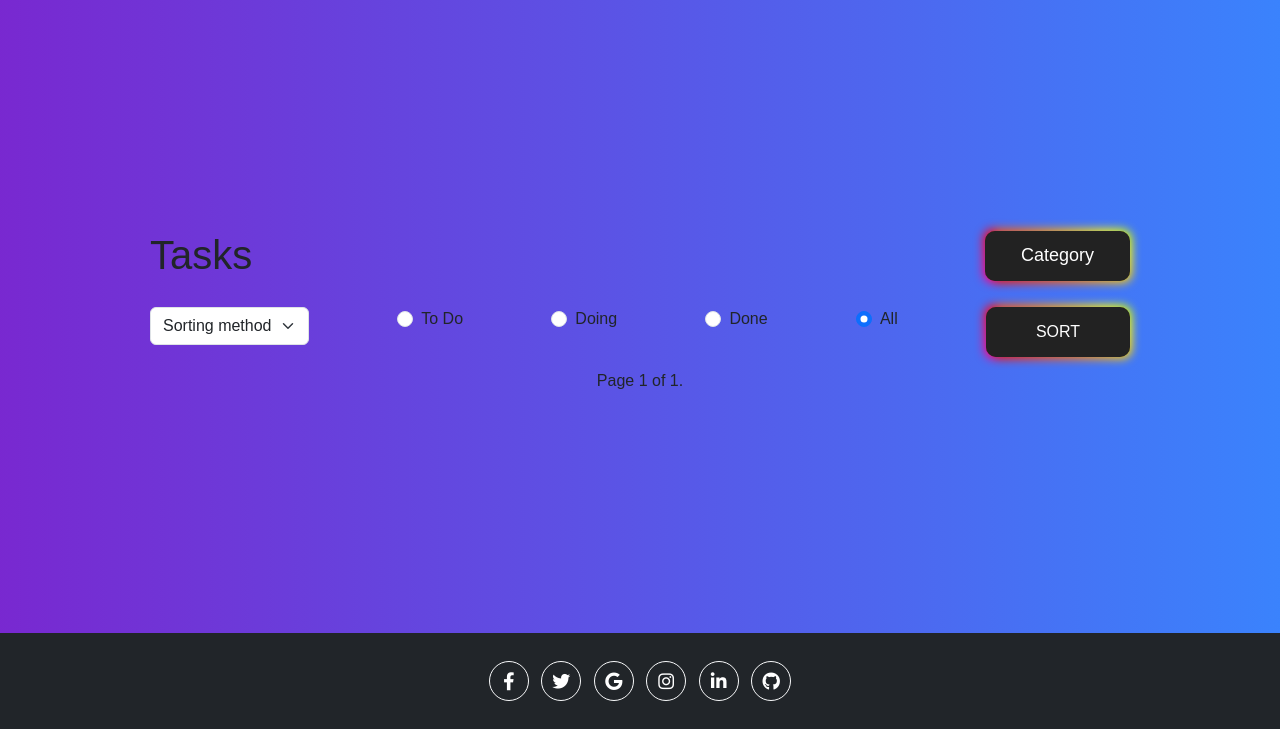
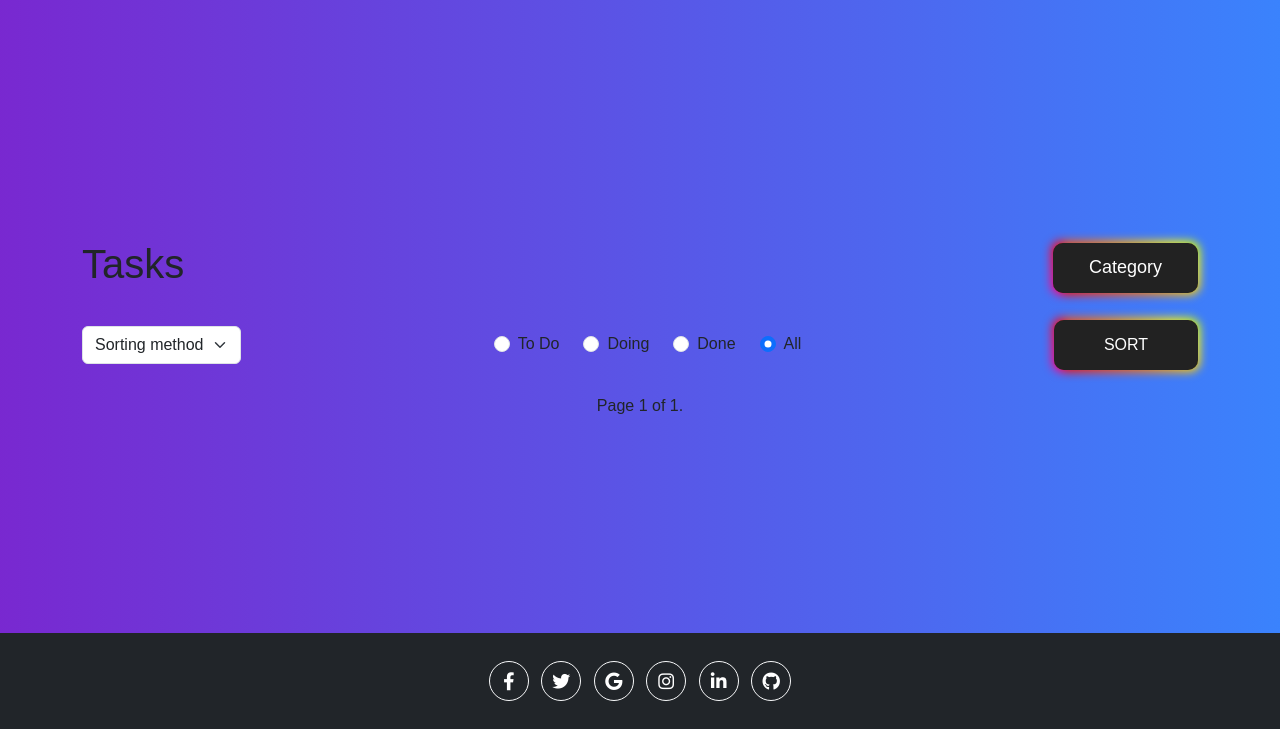
Before and after one commit to ffarzam/HW-98, a Django app: page /tasks/ in a window 1280 px wide. Shown: the part 71-800 px from the top of the page. Run offline with Django 4.2, Linux system fonts and the light colour scheme; data that the repository does not hold is empty; some libraries are stand-ins or nearby versions.

Commit message:
Updating tasks.html

```diff
--- a/HW15/TaskManagement/templates/tasks.html
+++ b/HW15/TaskManagement/templates/tasks.html
@@ -3,19 +3,19 @@
 {% block title %} Tasky {%endblock%}
 
 {% block content %}
-<div class="d-flex justify-content-between"
-     style="margin-top: 10px;padding-left:150px;padding-right:150px;margin-bottom: 10px;">
+<div class="container" >
+<div class="d-flex  align-items-center justify-content-between my-4">
     <h1>Tasks</h1>
 
     <a href="{% url 'category'%}">
         <button class="button-85" role="button">Category</button>
     </a>
 </div>
-<form action="." class="d-flex justify-content-between " method="GET"
-      style="margin-top: 10px;padding-left:150px;padding-right:150px;margin-bottom: 10px;">
 
-    <div>
-        <select class="form-select" name="select">
+<form action="." class="d-flex flex-wrap row-gap-3 column-gap-2 align-items-center justify-content-center justify-content-sm-between mb-4" method="GET">
+
+
+        <select class="form-select w-auto" name="select">
             <option selected> {% if request.GET.select %}{{ request.GET.select }}{% else %}Sorting method{% endif %}</option>
             {% if request.GET.select != "No Order" %}<option value="No Order">No Order</option>{% endif %}
             {% if request.GET.select != "Title_ASC" %}<option value="Title_ASC">Title_ASC</option>{% endif %}
@@ -23,7 +23,7 @@
             {% if request.GET.select != "Date_ASC" %}<option value="Date_ASC">Date_ASC</option>{% endif %}
             {% if request.GET.select != "Date_DESC" %}<option  value="Date_DESC">Date_DESC</option>{% endif %}
         </select>
-    </div>
+    <div class="d-flex column-gap-4  flex-row">
     <div class="form-check">
         <input class="form-check-input" type="radio" name="gridRadios" id="gridRadios1" value="todo"
                {% if request.GET.gridRadios == 'todo' %}checked{% endif %}>
@@ -52,26 +52,24 @@
             All
         </label>
     </div>
+        </div>
 
-    <div>
+
         <button class="button-85">SORT</button>
-    </div>
+
 </form>
 
 {%for task in tasks %}
-<div style="margin-top: 5px;padding-left:150px;padding-right:150px;margin-bottom: 10px; background-color: rgba(0,0,0,0.01);">
-    <div class="card"
-         style="margin-top: 5px;margin-bottom: 5px; background-color: rgba(0,0,0,0.01); ">
+    <div class="card mt-2" style="background-color:rgba(0,0,0,0.2)">
         <div class="card-body d-flex justify-content-between">
             <h5 class="card-title"><a href="{% url 'task_details' task.id %}">{{task.title}}</a></h5>
             <span>{{task.due_date}}</span>
         </div>
     </div>
-</div>
 
 {%endfor%}
-<div style="margin-top: 2px;margin-bottom: 20px;">
-    <div class="pagination justify-content-center">
+<div >
+    <div class="pagination justify-content-center mt-3">
     <span class="step-links">
         {% if tasks.has_previous %}
             <a href="?page=1{% if request.GET.select %}&select={{ request.GET.select }}{% endif %}{% if request.GET.gridRadios %}&gridRadios={{ request.GET.gridRadios }}{% endif %}">&laquo; first</a>
@@ -89,4 +87,5 @@
     </span>
     </div>
 </div>
+    </div>
 {%endblock%}
```
